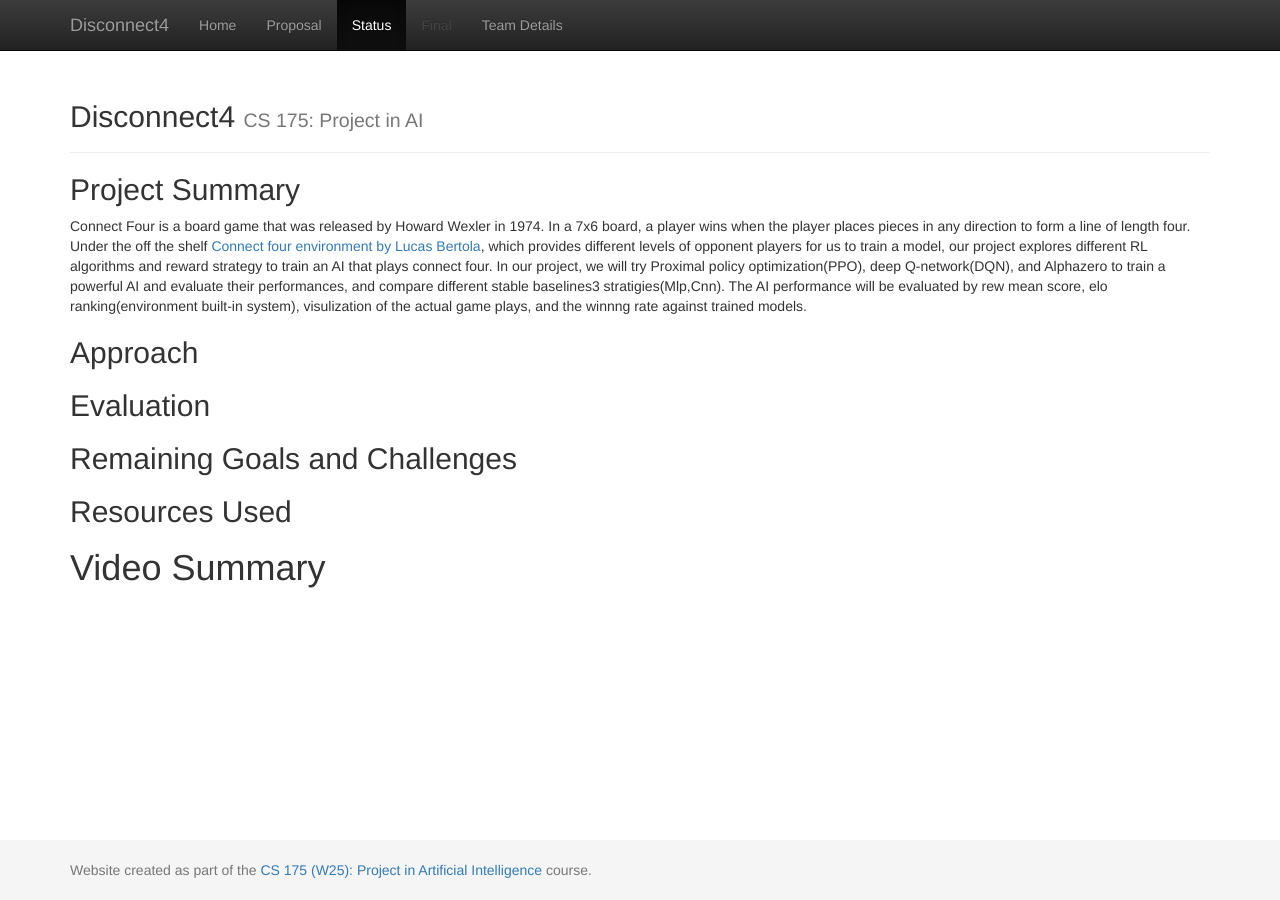
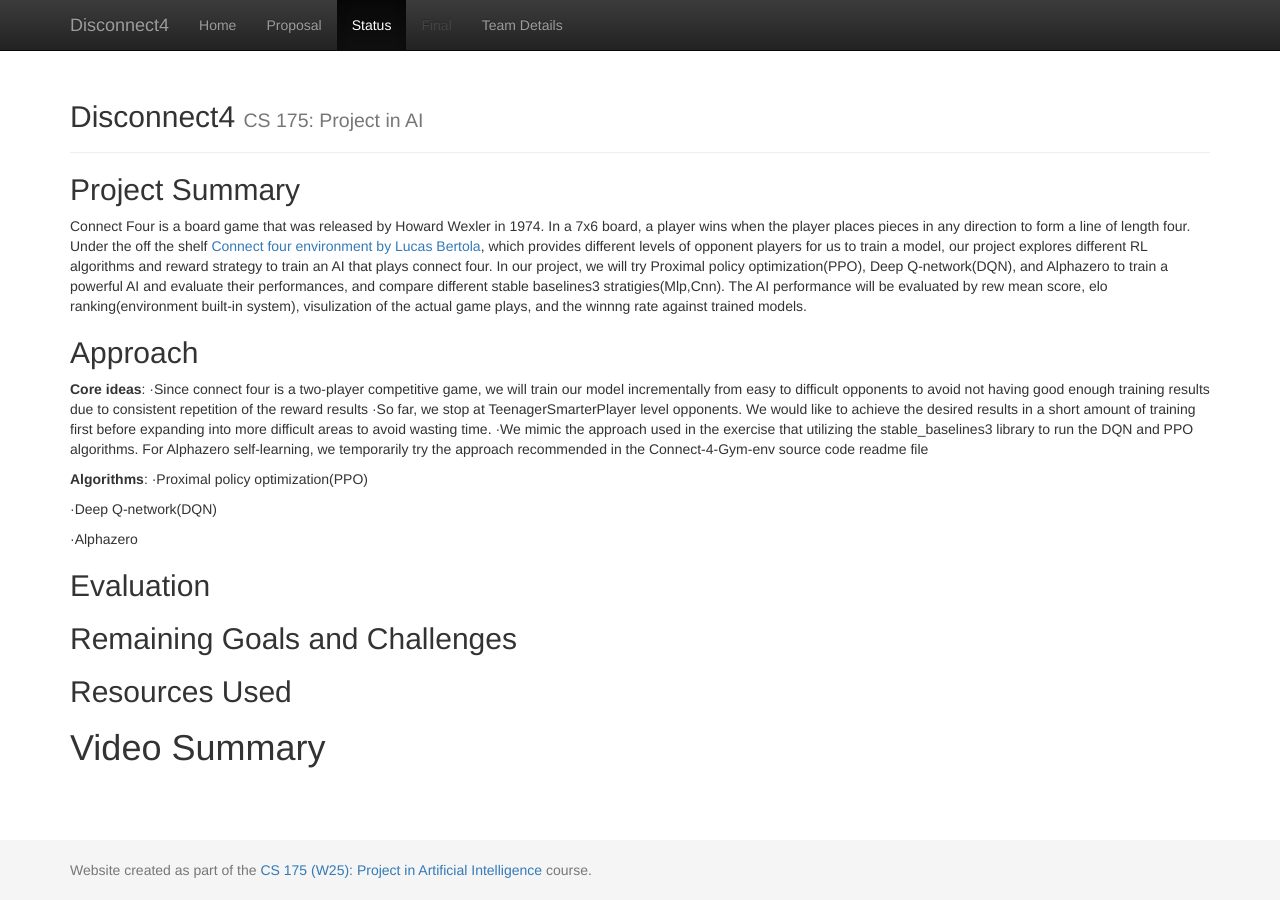
Before and after one commit to guangf1/Connect4, a Jekyll site: the page built from docs/status.md, in a window 1280 px wide. Built offline with Jekyll 4.4.1, drawn with Linux system fonts in a browser that asks for light colours.

Commit message:
Update status.md

```diff
--- a/docs/status.md
+++ b/docs/status.md
@@ -4,9 +4,21 @@
 ---
 
 ## Project Summary
-Connect Four is a board game that was released by Howard Wexler in 1974. In a 7x6 board, a player wins when the player places pieces in any direction to form a line of length four. Under the off the shelf [Connect four environment by Lucas Bertola](https://github.com/lucasBertola/Connect-4-Gym-env-Reinforcement-learning/tree/main/exemples), which provides different levels of opponent players for us to train a model, our project explores different RL algorithms and reward strategy to train an AI that plays connect four. In our project, we will try Proximal policy optimization(PPO), deep Q-network(DQN), and Alphazero to train a powerful AI and evaluate their performances, and compare different stable baselines3 stratigies(Mlp,Cnn). The AI performance will be evaluated by rew mean score, elo ranking(environment built-in system), visulization of the actual game plays, and the winnng rate against trained models.
+Connect Four is a board game that was released by Howard Wexler in 1974. In a 7x6 board, a player wins when the player places pieces in any direction to form a line of length four. Under the off the shelf [Connect four environment by Lucas Bertola](https://github.com/lucasBertola/Connect-4-Gym-env-Reinforcement-learning/tree/main/exemples), which provides different levels of opponent players for us to train a model, our project explores different RL algorithms and reward strategy to train an AI that plays connect four. In our project, we will try Proximal policy optimization(PPO), Deep Q-network(DQN), and Alphazero to train a powerful AI and evaluate their performances, and compare different stable baselines3 stratigies(Mlp,Cnn). The AI performance will be evaluated by rew mean score, elo ranking(environment built-in system), visulization of the actual game plays, and the winnng rate against trained models.
 
 ## Approach
+**Core ideas**:
+·Since connect four is a two-player competitive game, we will train our model incrementally from easy to difficult opponents to avoid not having good enough training results due to consistent repetition of the reward results
+·So far, we stop at TeenagerSmarterPlayer level opponents. We would like to achieve the desired results in a short amount of training first before expanding into more difficult areas to avoid wasting time.
+·We mimic the approach used in the exercise that utilizing the stable_baselines3 library to run the DQN and PPO algorithms. For Alphazero self-learning, we temporarily try the approach recommended in the Connect-4-Gym-env source code readme file
+
+**Algorithms**:
+·Proximal policy optimization(PPO)
+
+·Deep Q-network(DQN)
+
+·Alphazero
+
 
 ## Evaluation
 
```
